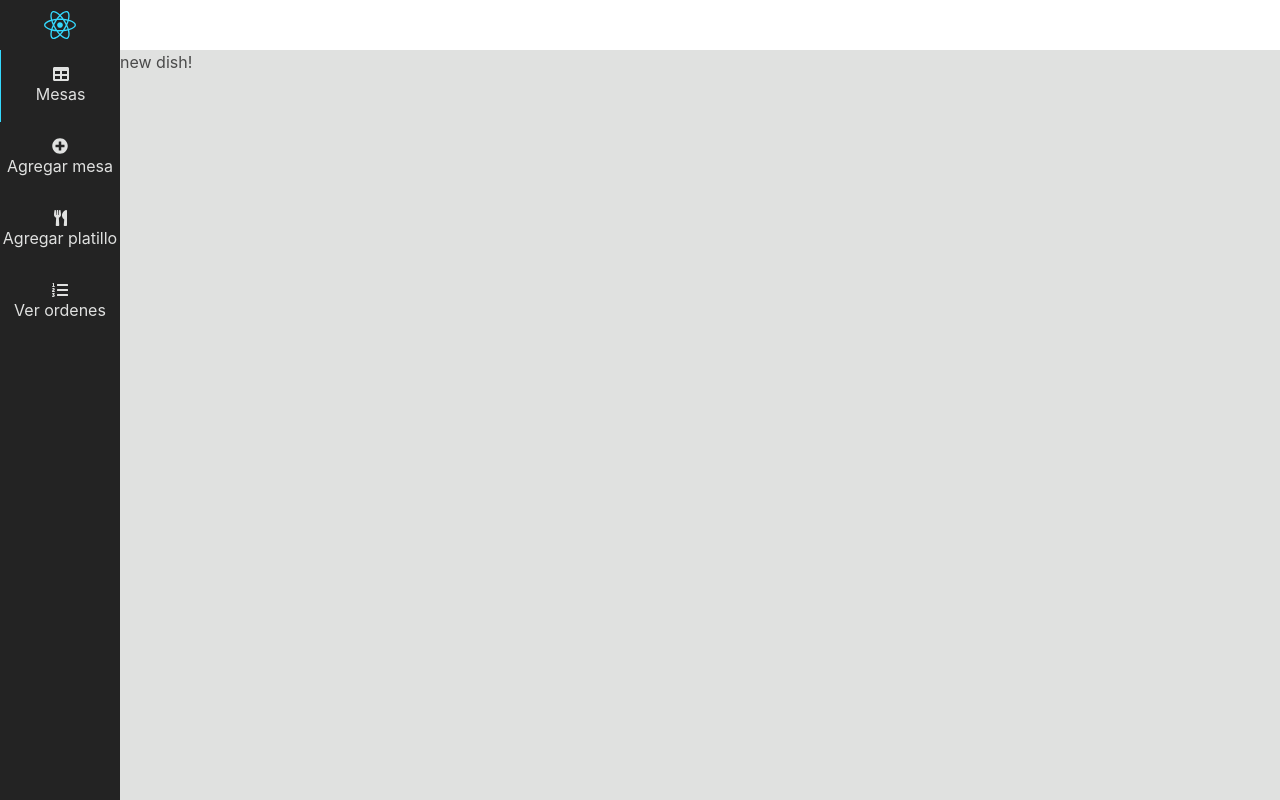
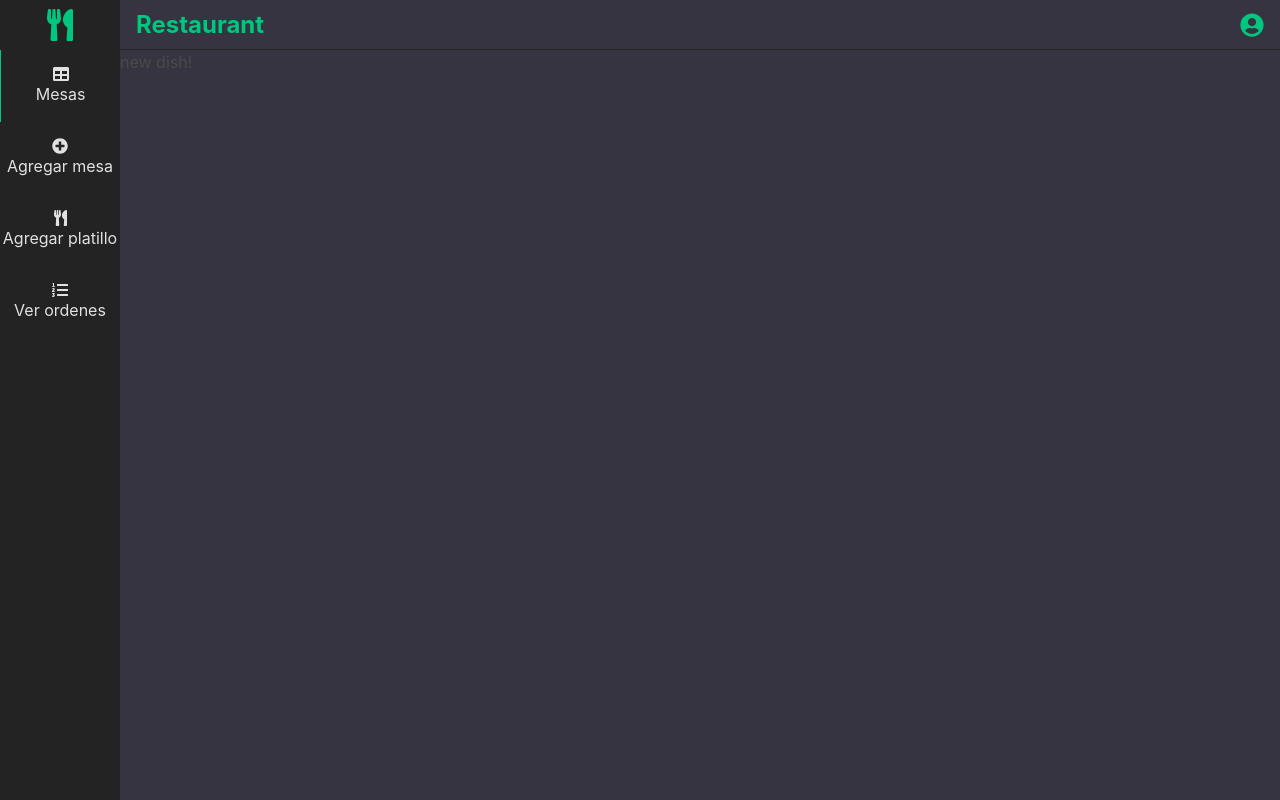
Before and after one commit to devCharles/react-restaurant, a React (Create React App) app in the folder webapp/: page /restaurant/add-dishes in a window 1280 px wide. Built offline with nearby package versions, Linux system fonts and the light colour scheme.

Commit message:
ADD better design

```diff
--- a/webapp/src/App.css
+++ b/webapp/src/App.css
@@ -1,7 +1,8 @@
 :root {
   --primary: #232323;
-  --blue: #34D9FE;
-  --primary-light: #50515c;
+  --secondaty: #2C2A33;
+  --accent: #00C680;
+  --background: #363440;
 }
 
 html, body, body > * {
--- a/webapp/src/components/Menu/Menu.module.css
+++ b/webapp/src/components/Menu/Menu.module.css
@@ -10,7 +10,7 @@
   flex-direction: column;
   justify-content: center;
   align-items: center;
-  color: var(--blue);
+  color: var(--accent);
 }
 
 .logo-text {
@@ -27,10 +27,10 @@
 }
 
 .item:hover {
-  color: var(--blue);
-  border-left: 1px solid var(--blue);
+  color: var(--accent);
+  border-left: 1px solid var(--accent);
 }
 
 .selected {
-  border-left: 1px solid var(--blue);
+  border-left: 1px solid var(--accent);
 }
--- a/webapp/src/components/Menu/index.js
+++ b/webapp/src/components/Menu/index.js
@@ -27,7 +27,7 @@ class Menu extends Component {
     return (
       <nav className={styles('nav')}>
         <div className={styles('logo')}>
-          <FontAwesomeIcon icon={['fab', 'react']} size='2x' />
+          <FontAwesomeIcon icon={['fas', 'utensils']} size='2x' />
         </div>
         {options.map((item) => (
           <div
--- a/webapp/src/components/Table/Table.module.css
+++ b/webapp/src/components/Table/Table.module.css
@@ -1,5 +1,7 @@
 
 .table {
+  background-color: var(--primary);
+  color: white;
   display: flex;
   flex-direction: column;
   justify-content: center;
@@ -8,9 +10,9 @@
 }
 
 .table:hover {
-  transform: scale(1.05, 1.05);
-  border: 1px solid var(--blue);
-  border-color: var(--blue);
+  transform: scale(1.04, 1.04);
+  transition: 250ms;
+  border: 1px solid var(--accent);
 }
 
 .header {
--- a/webapp/src/views/Admin/Admin.module.css
+++ b/webapp/src/views/Admin/Admin.module.css
@@ -2,7 +2,7 @@
   display: grid;
   grid-template-columns: 120px auto;
   grid-template-rows: 100vh;
-  background-color: #E0E1E0
+  background-color: var(--background);
 }
 
 .content {
@@ -15,9 +15,11 @@
   display: flex;
   align-items: center;
   justify-content: space-between;
-  background-color: white;
+  background-color: var(--secondary);
   padding: 0 1rem;
-  color: white;
+  color: var(--accent);
   font-weight: bolder;
   font-size: 1.5rem;
+  border-bottom: 1px solid var(--primary);
+  box-shadow: 100px;
 }
--- a/webapp/src/views/Admin/index.js
+++ b/webapp/src/views/Admin/index.js
@@ -18,7 +18,7 @@ class Admin extends Component {
         <Menu />
         <section className={styles('content')}>
           <header className={styles('header')}>
-            <span>  </span>
+            <span> Restaurant </span>
             <FontAwesomeIcon icon={['fas', 'user-circle']} />
           </header>
           <Switch>
```
